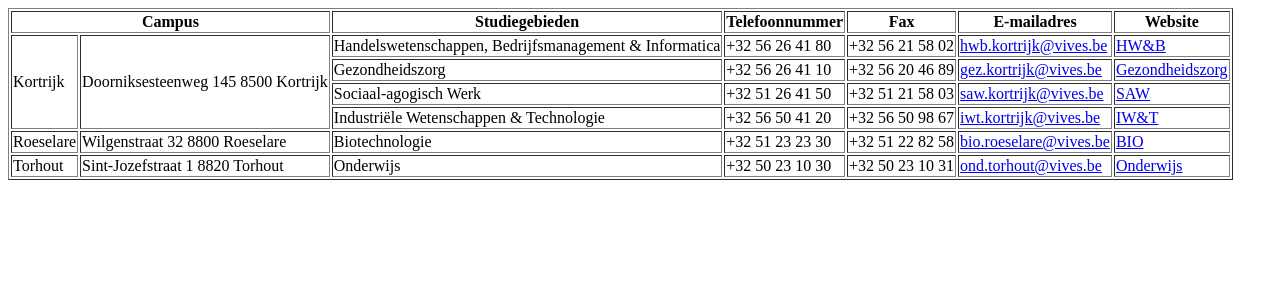
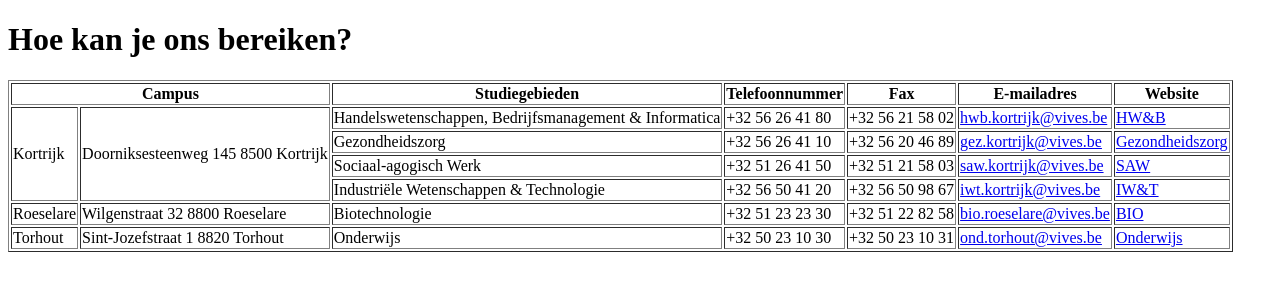
Before and after one commit to AdamBsv/webdevelopment, a plain HTML site: page labo_3/contactinformatie.html in a window 1280 px wide. Drawn offline with Linux system fonts and the light colour scheme.

Commit message:
Update contactinformatie.html

```diff
--- a/labo_3/contactinformatie.html
+++ b/labo_3/contactinformatie.html
@@ -4,6 +4,8 @@
     <title>Hoe kan je ons bereiken?</title>
 </head>
 <body>
+<h1>Hoe kan je ons bereiken?</h1>
+
 <table border="1px">
     <thead>
 
```
